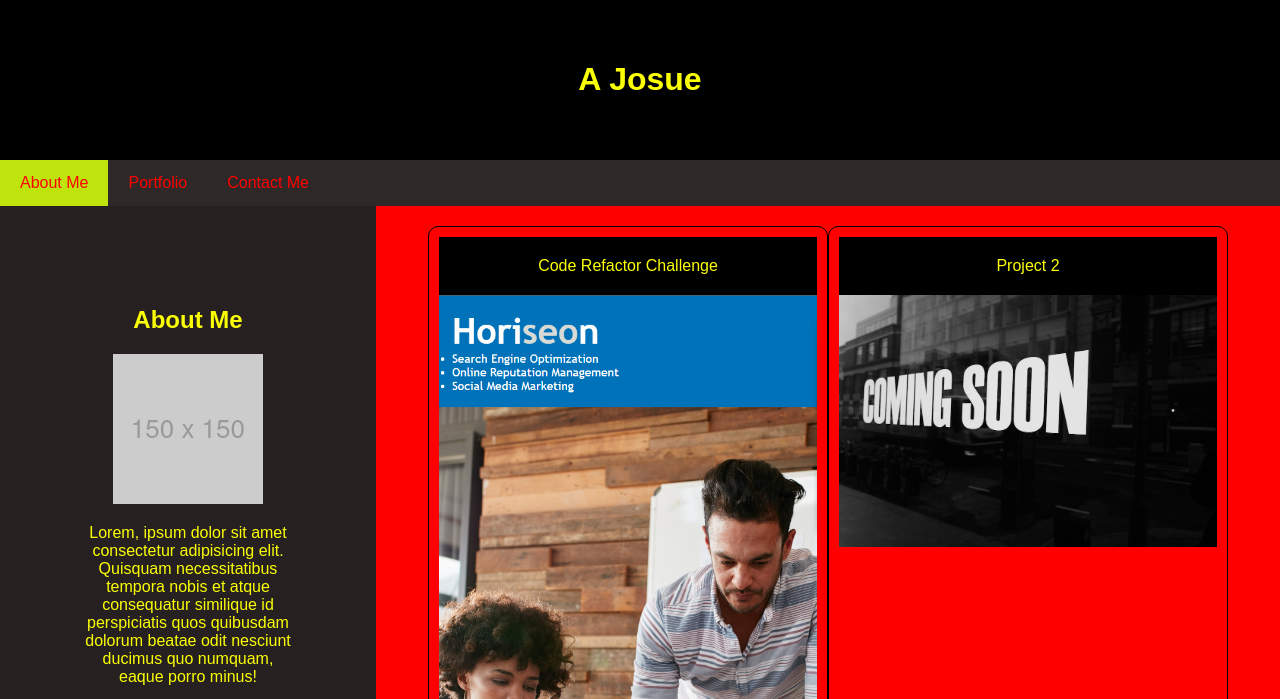
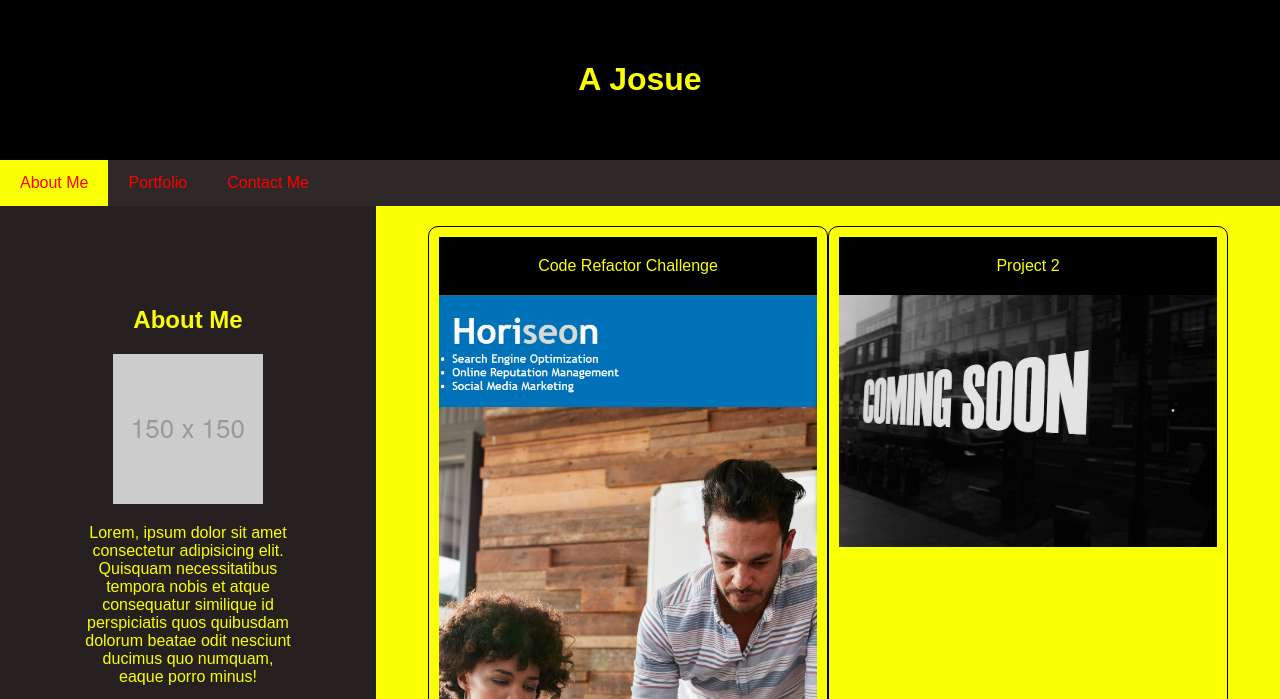
Before and after one commit to AJosueBN/css-portfolio-challenge, a plain HTML site: page index.html in a window 1280 px wide. In both pictures the pointer is over the link "About Me". Shown: the top 699 px of the page. Drawn offline with Linux system fonts and the light colour scheme.

Commit message:
further customization

```diff
--- a/assets/css/style.css
+++ b/assets/css/style.css
@@ -35,7 +35,7 @@ nav a {
 }
 
 nav a:hover {
-background-color: #bfe30c;
+background-color: #fbff04;
 }
 
 /*
@@ -69,7 +69,7 @@ It is used to align the flex items; in our case, the product cards
 */
 .products {
   flex: 4;
-  background-color: #ff0000;
+  background-color: #fbff04;
   padding: 20px;
   display: flex;
   flex-wrap: wrap;
```
